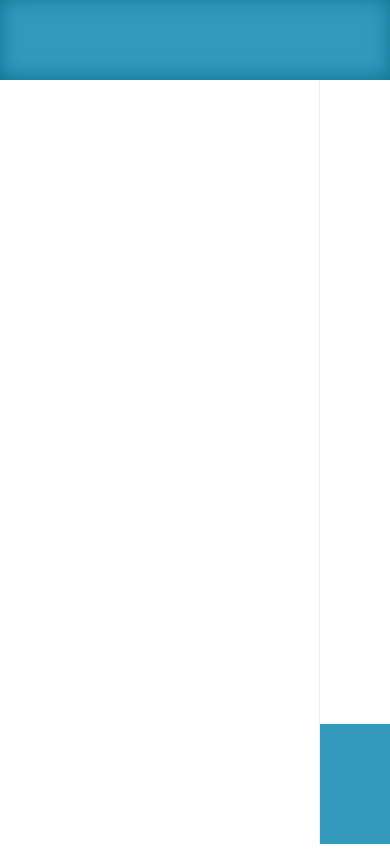
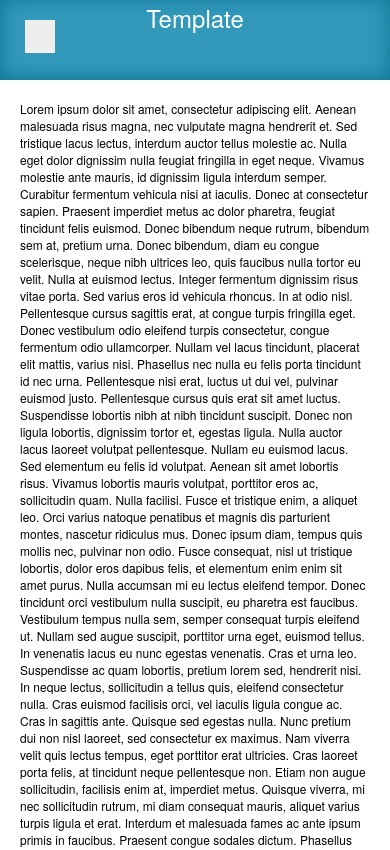
Before and after one commit to choijaewoong/template, a plain HTML site: page views/index.html in a window 390 px wide. Shown: the top 850 px of the page. Drawn offline with Linux system fonts and the light colour scheme.

Commit message:
develop layout & media query

```diff
--- a/assets/css/_global.css
+++ b/assets/css/_global.css
@@ -3,7 +3,8 @@ html, body {
     height: 100%;
 }
 body {
-    font-family:"Apple SD Gothic Neo", HelveticaNeue, sans-serif;
+    font-family: "Apple SD Gothic Neo", "Malgun Gothic", "맑은 고딕", dotum, '돋움', HelveticaNeue, sans-serif;
+    /* font-family:"Apple SD Gothic Neo", HelveticaNeue, sans-serif; */
     font-size:12px;
     color:#000;
 }
--- a/assets/css/layout.css
+++ b/assets/css/layout.css
@@ -1,32 +1,120 @@
 
 .header {
+    position: relative;
     height: 80px;
     background-color: #3299BB;
     -moz-box-shadow:    inset 0 -2px 20px #0d7291;
     -webkit-box-shadow: inset 0 -2px 20px #0d7291;
     box-shadow:         inset 0 -2px 20px #0d7291;
+
+}
+.header-tit {
+    /* float: left; */
+    width: 280px;
+    height: 80px;
+    font-size: 24px;
+    color: #fff;
+    text-align: center;
+
+    -webkit-transition: all .3s ease-in;
+    transition: all .3s ease-in;
+}
+
+.header-info {
+    position: absolute;
+    top: 0;
+    bottom: 0;
+    right: 0;
+    width: 280px;
+}
+
+.lnb {
+    position: fixed;
+    top: 80px;
+    bottom: 0;
+    left: 0;
+    width: 280px;
+    padding: 20px;
+    /* background-color: #eaeaea; */
+    border-right: 1px solid #eee;
+    -webkit-transition: all .3s ease-in, opacity .3s;;
+    transition: all .3s ease-in, opacity .3s;
+}
+
+.btn-lnb-wrap {
+    position: absolute;
+    top: 20px;
+    left: 20px;
+    width: 0;
+    height: 0;
+    overflow: hidden;
+    text-align: center;
+
+    -webkit-transition: all .3s linear;
+    transition: all .3s linear;
+
+}
+
+.btn-lnb {
+    display: inline-block;
+    background-color: #eee;
+}
+.btn-lnb .icon-menu {
+    display: inline-block;
+    width: 30px;
+    height: 30px;
 }
 
 .container {
     min-height:100%;
-    margin-top: -200px;
-    padding-top: 200px;
+    margin-top: -160px;
+    padding-top: 160px;
 }
 
 .contents {
-    margin-left: 320px;
-}
-.side-nav {
-    position: fixed;
-    top: 80px;
-    bottom: 0;
-    left: 0;
-    width: 320px;
-    border-right: 1px solid #eee;
+    margin-left: 280px;
+    padding: 20px;
+    -webkit-transition: all .3s ease-in;
+    transition: all .3s ease-in;
 }
 
 .footer {
-    margin-left: 320px;
-    height: 120px;
+    margin-left: 280px;
+    height: 80px;
     background-color: #3299BB;
+    -moz-box-shadow:    inset 0 2px 20px #0d7291;
+    -webkit-box-shadow: inset 0 2px 20px #0d7291;
+    box-shadow:         inset 0 2px 20px #0d7291;
+    -webkit-transition: all .3s ease-in;
+    transition: all .3s ease-in;
+
 }
+
+@media only screen and (max-width : 1080px) {
+
+    .header-tit {
+        /* margin: 0 auto; */
+        width: 100%;
+    }
+
+    .lnb {
+        opacity: 0;
+        left: -280px;
+    }
+
+    .contents {
+        margin-left: 0;
+    }
+
+    .footer {
+        margin-left: 0;
+    }
+
+
+    .btn-lnb-wrap {
+        width: 40px;
+        height: 40px;
+    }
+
+
+}
--- a/views/index.html
+++ b/views/index.html
@@ -11,14 +11,33 @@
 </head>
 <body>
     <div class="header">
+        <h1 class="header-tit">Template</h1>
+        <div class="header-info">
 
-    </div>
-    <div class="side-nav">
-
+        </div>
+        <div class="lnb">
+            <ul class="lnb-menu">
+                <li class="menu-item">First</li>
+                <li class="menu-item">Second</li>
+                <li class="menu-item">Third</li>
+                <li class="menu-item">Fourth</li>
+            </ul>
+        </div>
+        <div class="btn-lnb-wrap">
+            <a href="#" class="btn-lnb"><span class="icon-menu sp"></span></a>
+        </div>
     </div>
     <div class="container">
         <div class="contents">
+            Lorem ipsum dolor sit amet, consectetur adipiscing elit. Aenean malesuada risus magna, nec vulputate magna hendrerit et. Sed tristique lacus lectus, interdum auctor tellus molestie ac. Nulla eget dolor dignissim nulla feugiat fringilla in eget neque. Vivamus molestie ante mauris, id dignissim ligula interdum semper. Curabitur fermentum vehicula nisi at iaculis. Donec at consectetur sapien. Praesent imperdiet metus ac dolor pharetra, feugiat tincidunt felis euismod. Donec bibendum neque rutrum, bibendum sem at, pretium urna.
 
+            Donec bibendum, diam eu congue scelerisque, neque nibh ultrices leo, quis faucibus nulla tortor eu velit. Nulla at euismod lectus. Integer fermentum dignissim risus vitae porta. Sed varius eros id vehicula rhoncus. In at odio nisl. Pellentesque cursus sagittis erat, at congue turpis fringilla eget. Donec vestibulum odio eleifend turpis consectetur, congue fermentum odio ullamcorper. Nullam vel lacus tincidunt, placerat elit mattis, varius nisi. Phasellus nec nulla eu felis porta tincidunt id nec urna. Pellentesque nisi erat, luctus ut dui vel, pulvinar euismod justo. Pellentesque cursus quis erat sit amet luctus.
+
+            Suspendisse lobortis nibh at nibh tincidunt suscipit. Donec non ligula lobortis, dignissim tortor et, egestas ligula. Nulla auctor lacus laoreet volutpat pellentesque. Nullam eu euismod lacus. Sed elementum eu felis id volutpat. Aenean sit amet lobortis risus. Vivamus lobortis mauris volutpat, porttitor eros ac, sollicitudin quam. Nulla facilisi. Fusce et tristique enim, a aliquet leo. Orci varius natoque penatibus et magnis dis parturient montes, nascetur ridiculus mus. Donec ipsum diam, tempus quis mollis nec, pulvinar non odio. Fusce consequat, nisl ut tristique lobortis, dolor eros dapibus felis, et elementum enim enim sit amet purus. Nulla accumsan mi eu lectus eleifend tempor. Donec tincidunt orci vestibulum nulla suscipit, eu pharetra est faucibus. Vestibulum tempus nulla sem, semper consequat turpis eleifend ut. Nullam sed augue suscipit, porttitor urna eget, euismod tellus.
+
+            In venenatis lacus eu nunc egestas venenatis. Cras et urna leo. Suspendisse ac quam lobortis, pretium lorem sed, hendrerit nisi. In neque lectus, sollicitudin a tellus quis, eleifend consectetur nulla. Cras euismod facilisis orci, vel iaculis ligula congue ac. Cras in sagittis ante. Quisque sed egestas nulla. Nunc pretium dui non nisl laoreet, sed consectetur ex maximus. Nam viverra velit quis lectus tempus, eget porttitor erat ultricies.
+
+            Cras laoreet porta felis, at tincidunt neque pellentesque non. Etiam non augue sollicitudin, facilisis enim at, imperdiet metus. Quisque viverra, mi nec sollicitudin rutrum, mi diam consequat mauris, aliquet varius turpis ligula et erat. Interdum et malesuada fames ac ante ipsum primis in faucibus. Praesent congue sodales dictum. Phasellus commodo viverra odio, quis vehicula massa. Ut nec consectetur nisl. Mauris eget mauris et orci vulputate vehicula aliquam eget dolor. Maecenas interdum cursus auctor. Vestibulum ante ipsum primis in faucibus orci luctus et ultrices posuere cubilia Curae; Nullam hendrerit a risus vitae porttitor. Suspendisse viverra justo eget sollicitudin faucibus.
         </div>
     </div>
     <div class="footer">
```
Also changed, not shown: assets/css/_sprite.css (added).
